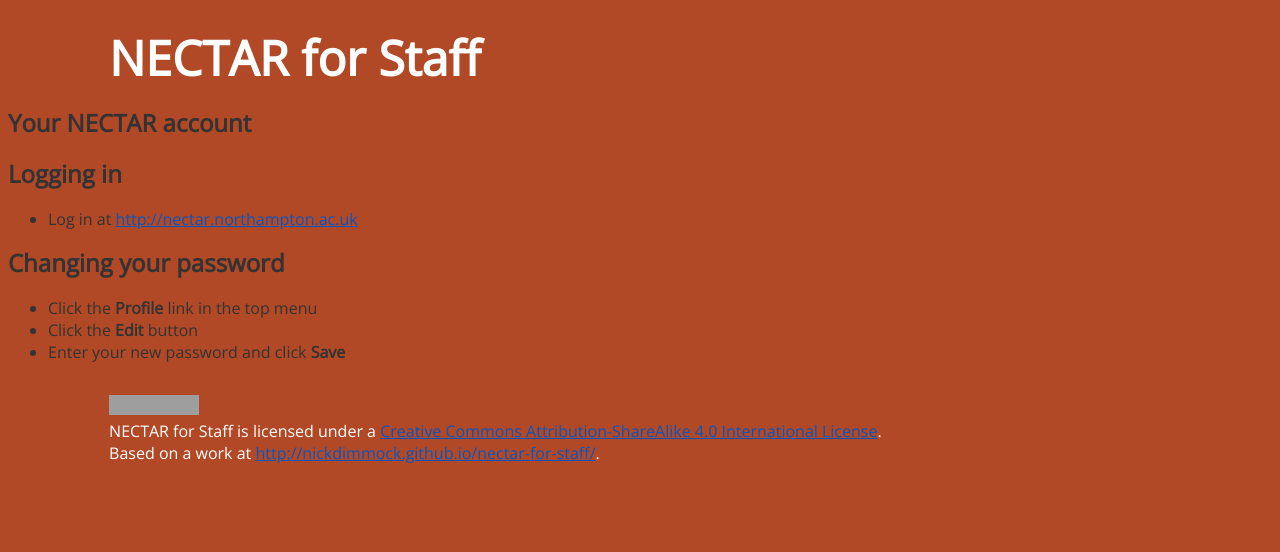
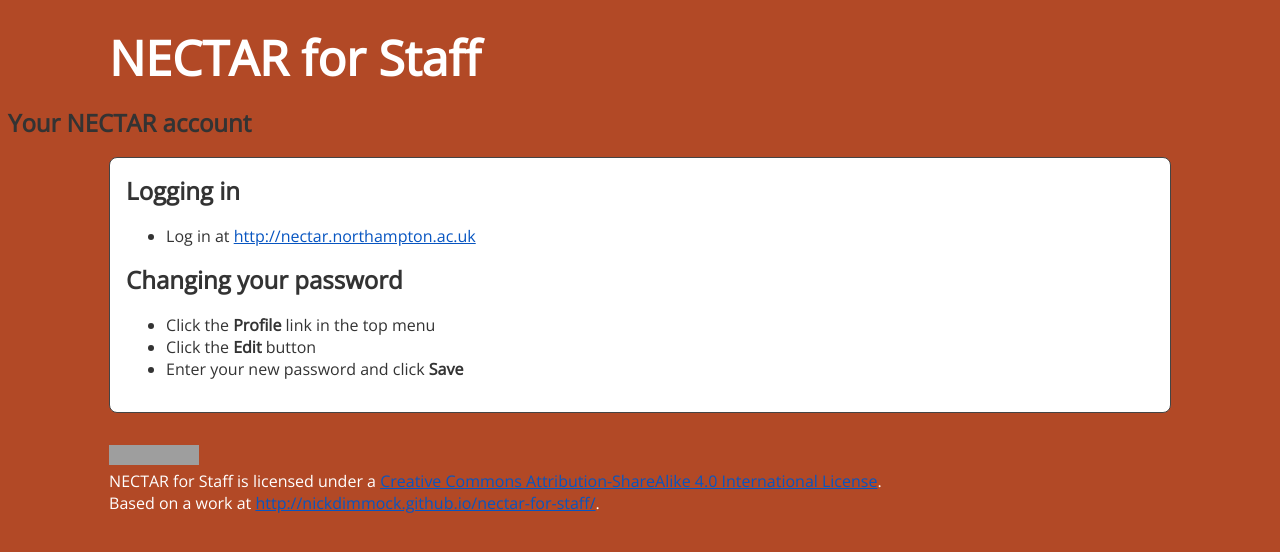
Before and after one commit to NickDimmock/nectar-for-staff-old, a Jekyll site: the page built from your-account.md, in a window 1280 px wide. Shown: the top 552 px of the page. Built offline with Jekyll 4.4.1, drawn with Linux system fonts in a browser that asks for light colours; nearby versions of some CDN libraries; Markdown is read by kramdown in place of the engine named in the settings; grey boxes are pictures that could not be loaded.

```diff
--- a/_layouts/default.html
+++ b/_layouts/default.html
@@ -12,7 +12,7 @@
 	</head>
 	<body>
 		{% include header.html %}
-		<div id="page">
+		<div id="content">
 			{{ content }}
 		</div>
 		{% include footer.html %}
```
